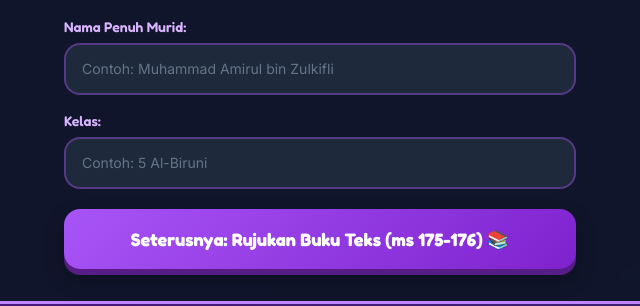
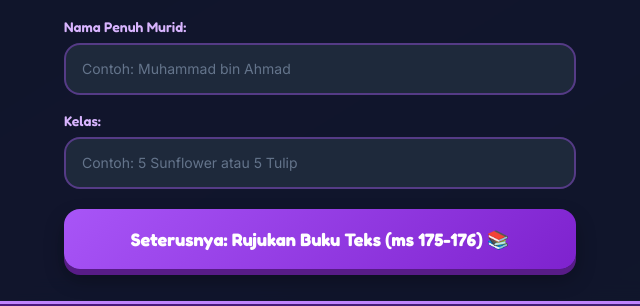
Before and after one commit to cikgureenhisham/pdprpaitahun52026, a plain HTML site: page index.html in a window 1280 px wide. Shown: the part 399-705 px from the top of the page, 320-960 px from the left. Drawn offline with nearby package versions, Linux system fonts and the light colour scheme.

Commit message:
Update input placeholders for student name and class

```diff
--- a/index.html
+++ b/index.html
@@ -60,12 +60,12 @@
             <div class="space-y-4">
                 <div>
                     <label class="block text-purple-300 font-cute font-semibold mb-1.5 text-xs md:text-sm">Nama Penuh Murid:</label>
-                    <input type="text" id="input-nama" placeholder="Contoh: Muhammad Amirul bin Zulkifli" class="w-full px-4 py-3 md:py-3.5 rounded-2xl bg-slate-800 border-2 border-purple-500/40 focus:ring-4 focus:ring-purple-400/30 focus:border-purple-400 focus:outline-none text-white placeholder-slate-500 transition text-sm font-medium">
+                    <input type="text" id="input-nama" placeholder="Contoh: Muhammad bin Ahmad" class="w-full px-4 py-3 md:py-3.5 rounded-2xl bg-slate-800 border-2 border-purple-500/40 focus:ring-4 focus:ring-purple-400/30 focus:border-purple-400 focus:outline-none text-white placeholder-slate-500 transition text-sm font-medium">
                 </div>
 
                 <div>
                     <label class="block text-purple-300 font-cute font-semibold mb-1.5 text-xs md:text-sm">Kelas:</label>
-                    <input type="text" id="input-kelas" placeholder="Contoh: 5 Al-Biruni" class="w-full px-4 py-3 md:py-3.5 rounded-2xl bg-slate-800 border-2 border-purple-500/40 focus:ring-4 focus:ring-purple-400/30 focus:border-purple-400 focus:outline-none text-white placeholder-slate-500 transition text-sm font-medium">
+                    <input type="text" id="input-kelas" placeholder="Contoh: 5 Sunflower atau 5 Tulip" class="w-full px-4 py-3 md:py-3.5 rounded-2xl bg-slate-800 border-2 border-purple-500/40 focus:ring-4 focus:ring-purple-400/30 focus:border-purple-400 focus:outline-none text-white placeholder-slate-500 transition text-sm font-medium">
                 </div>
             </div>
 
```
